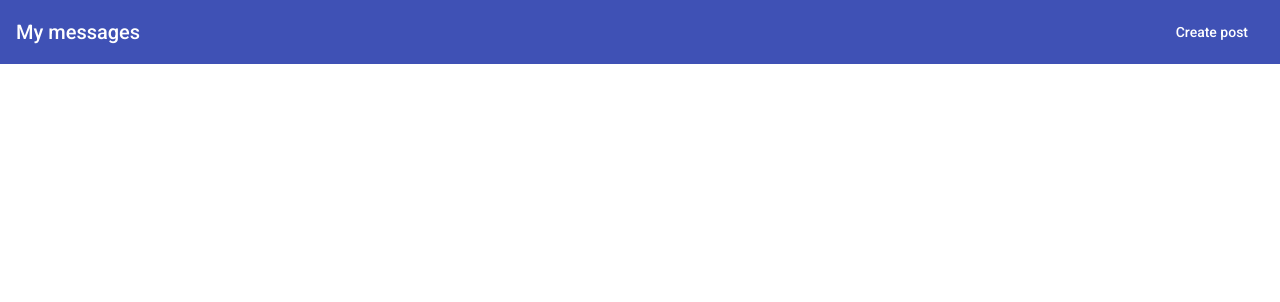
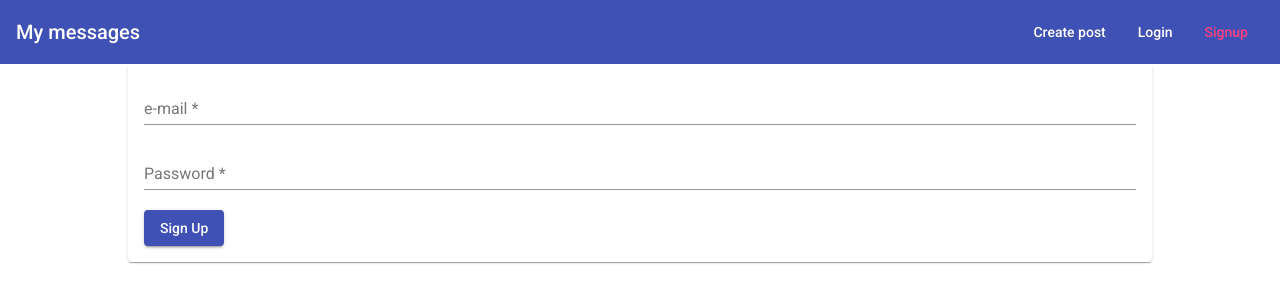
Before and after one commit to hil400k/mean-course, an Angular app: page /signup in a window 1280 px wide. Before the commit this address led to /. Shown: the top 302 px of the page. Built offline with nearby package versions, Linux system fonts and the light colour scheme.

Commit message:
Prepared login signup/login form

```diff
--- a/src/app/app.routing.ts
+++ b/src/app/app.routing.ts
@@ -2,11 +2,15 @@
 import { RouterModule, Routes } from '@angular/router';
 import { PostListComponent } from './posts/post-list/post-list.component';
 import { PostCreateComponent } from './posts/post-create/post-create.component';
+import { LoginComponent } from './auth/login/login.component';
+import { SignupComponent } from './auth/signup/signup.component';
 
 const routes: Routes = [
   { path: '', component: PostListComponent },
   { path: 'create', component: PostCreateComponent },
   { path: 'edit/:postId', component: PostCreateComponent },
+  { path: 'login', component: LoginComponent },
+  { path: 'signup', component: SignupComponent }
 ];
 
 @NgModule({
--- /dev/null
+++ b/src/app/auth/login/login.component.html
@@ -0,0 +1,28 @@
+<mat-card>
+  <mat-spinner *ngIf="isLoading"></mat-spinner>
+  <form *ngIf="!isLoading" (submit)="onLogin(loginForm)" #loginForm="ngForm">
+    <mat-form-field>
+      <input matInput
+             type="email"
+             placeholder="e-mail"
+             ngModel
+             name="email"
+             required
+             email
+             #emailInput="ngModel">
+      <mat-error *ngIf="emailInput.invalid">Please, enter valid e-mail</mat-error>
+    </mat-form-field>
+    <mat-form-field>
+      <input type="password"
+             name="password"
+             matInput
+             ngModel
+             #passwordInput="ngModel"
+             required
+             placeholder="Password">
+      <mat-error *ngIf="passwordInput.invalid">Please, enter valid password</mat-error>
+    </mat-form-field>
+    <button color="primary" mat-raised-button type="submit">Login</button>
+  </form>
+
+</mat-card>
--- /dev/null
+++ b/src/app/auth/login/login.component.scss
@@ -0,0 +1,7 @@
+mat-form-field {
+  width: 100%;
+}
+
+mat-spinner {
+  margin: auto;
+}
--- /dev/null
+++ b/src/app/auth/login/login.component.ts
@@ -0,0 +1,14 @@
+import { Component } from '@angular/core';
+import { NgForm } from '@angular/forms';
+
+@Component({
+  templateUrl: './login.component.html',
+  styleUrls: ['./login.component.scss']
+})
+export class LoginComponent {
+  isLoading: false;
+
+  onLogin(form: NgForm) {
+    console.info(11);
+  }
+}
--- /dev/null
+++ b/src/app/auth/signup/signup.component.html
@@ -0,0 +1,28 @@
+<mat-card>
+  <mat-spinner *ngIf="isLoading"></mat-spinner>
+  <form *ngIf="!isLoading" (submit)="onSignup(signupForm)" #signupForm="ngForm">
+    <mat-form-field>
+      <input matInput
+             type="email"
+             placeholder="e-mail"
+             ngModel
+             name="email"
+             required
+             email
+             #emailInput="ngModel">
+      <mat-error *ngIf="emailInput.invalid">Please, enter valid e-mail</mat-error>
+    </mat-form-field>
+    <mat-form-field>
+      <input type="password"
+             name="password"
+             matInput
+             ngModel
+             #passwordInput="ngModel"
+             required
+             placeholder="Password">
+      <mat-error *ngIf="passwordInput.invalid">Please, enter valid password</mat-error>
+    </mat-form-field>
+    <button color="primary" mat-raised-button type="submit">Sign Up</button>
+  </form>
+
+</mat-card>
--- /dev/null
+++ b/src/app/auth/signup/signup.component.scss
@@ -0,0 +1,7 @@
+mat-form-field {
+  width: 100%;
+}
+
+mat-spinner {
+  margin: auto;
+}
--- /dev/null
+++ b/src/app/auth/signup/signup.component.ts
@@ -0,0 +1,14 @@
+import { Component } from '@angular/core';
+import { NgForm } from '@angular/forms';
+
+@Component({
+  templateUrl: './signup.component.html',
+  styleUrls: ['./signup.component.scss']
+})
+export class SignupComponent {
+  isLoading: false;
+
+  onSignup(form: NgForm) {
+    console.info(11);
+  }
+}
--- a/src/app/header/header.component.html
+++ b/src/app/header/header.component.html
@@ -5,5 +5,11 @@
     <li>
       <a mat-button routerLink="/create" routerLinkActive="mat-accent">Create post</a>
     </li>
+    <li>
+      <a mat-button routerLink="/login" routerLinkActive="mat-accent">Login</a>
+    </li>
+    <li>
+      <a mat-button routerLink="/signup" routerLinkActive="mat-accent">Signup</a>
+    </li>
   </ul>
 </mat-toolbar>
--- a/src/app/header/header.component.scss
+++ b/src/app/header/header.component.scss
@@ -2,6 +2,7 @@
   list-style: none;
   padding: 0;
   margin: 0;
+  display: flex;
 }
 
 a {
```
Also changed, not shown: src/app/app.module.ts (+7 -2 lines).
